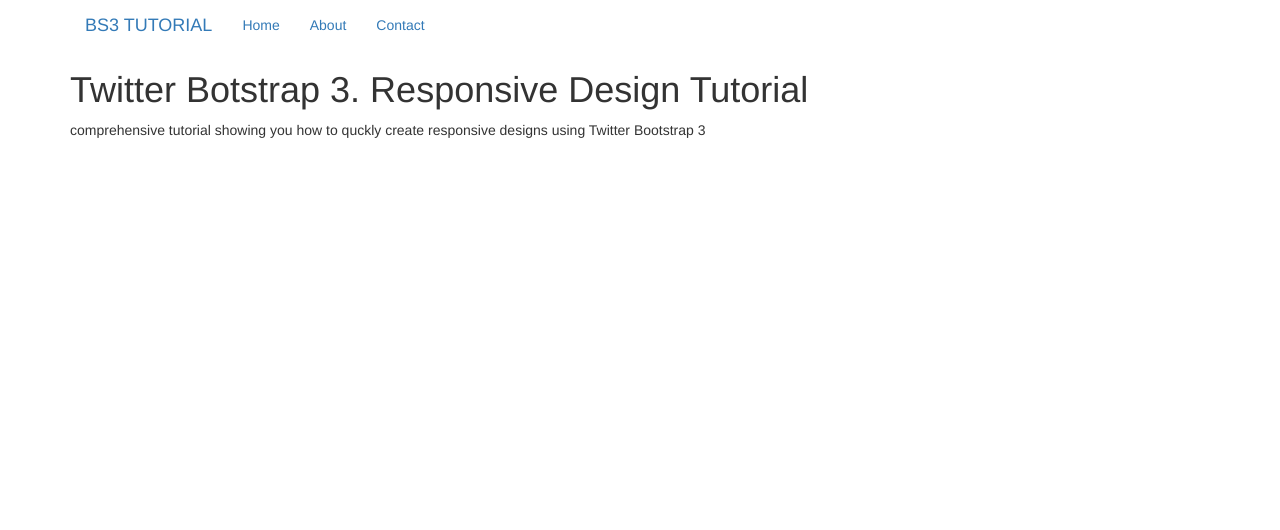
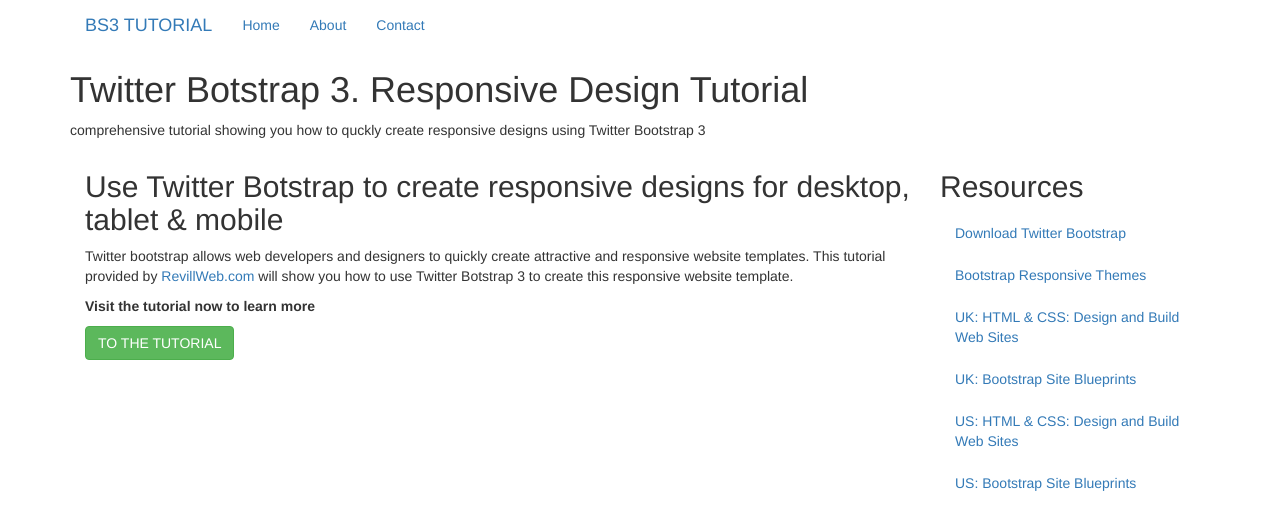
Before and after one commit to JosueXimello/ExamenPracticoUNITII, a plain HTML site: page index.html in a window 1280 px wide. Drawn offline with nearby package versions, Linux system fonts and the light colour scheme.

Commit message:
Commit 5: Adding Middle class and creating right column layout

```diff
--- a/index.html
+++ b/index.html
@@ -40,6 +40,34 @@
 	</div>
 
 
+	<div class="middle">
+		<div class="container">
+
+			<div class="col-md-9 content">
+				<h2>Use Twitter Botstrap to create responsive designs for desktop, tablet & mobile</h2>
+				<p>Twitter bootstrap allows web developers and designers to quickly create attractive and responsive website templates. This tutorial provided by <a href="http://www.revillweb.com/">RevillWeb.com</a> will show you how to use Twitter Botstrap 3 to create this responsive website template.</p>
+				<div class="to-tutorial">
+					<p><strong>Visit the tutorial now to learn more</strong></p>
+					<a href="http://www.revillweb.com/tutorials/bootstrap-tutorial/" class="btn btn-success">TO THE TUTORIAL</a>
+				</div>
+			</div>
+
+			<div class="col-md-3">
+				<h2>Resources</h2>
+				<ul class="nav nav-pills nav-stacked">
+					<li><a href="http://getbootstrap.com/" target="_blank">Download Twitter Bootstrap</a></li>
+        			<li><a href="https://www.bootstrapresponsivethemes.com/" target="_blank">Bootstrap Responsive Themes</a></li>
+        			<li><a href="http://amzn.to/1iO8NBg" target="_blank">UK: HTML & CSS: Design and Build Web Sites</a></li>
+        			<li><a href="http://amzn.to/1lESKDp" target="_blank">UK: Bootstrap Site Blueprints</a></li>
+        			<li><a href="http://amzn.to/1oXAbu6" target="_blank">US: HTML & CSS: Design and Build Web Sites</a></li>
+        			<li><a href="http://amzn.to/1lESF2w" target="_blank">US: Bootstrap Site Blueprints</a></li>
+
+				</ul>
+			</div>
+		</div>
+	</div>
+
+
 
 	<!--These scripts are in the botton of the code, to save on page load times-->
 		<!-- jQuery library -->
```
